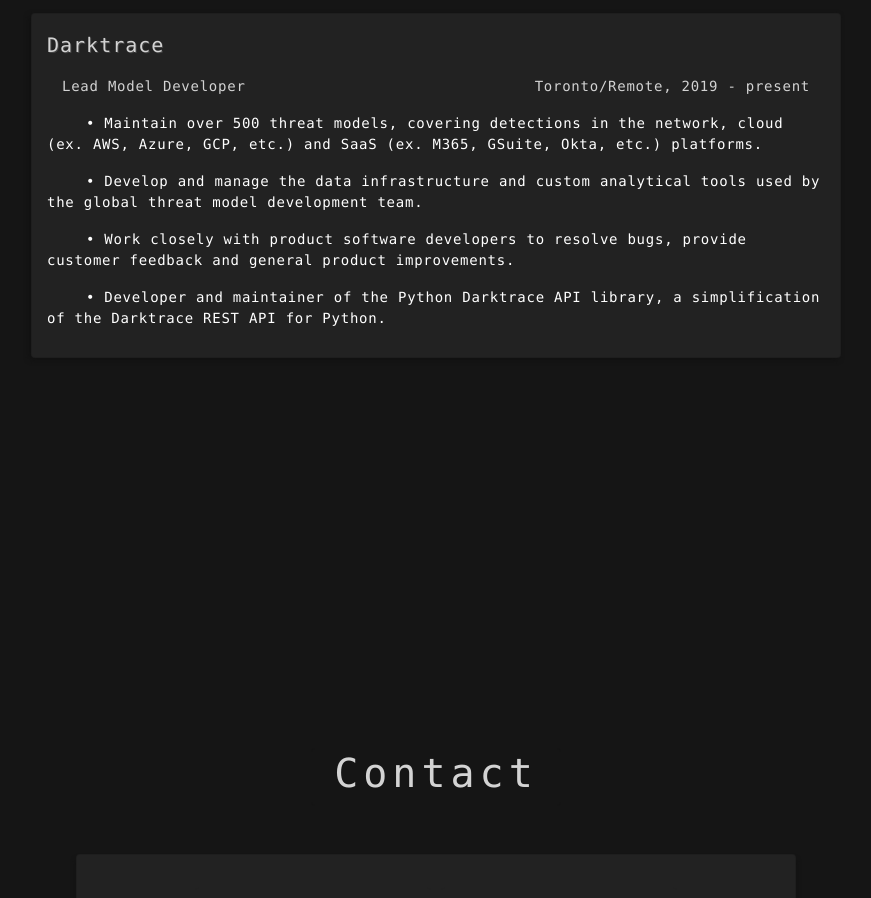
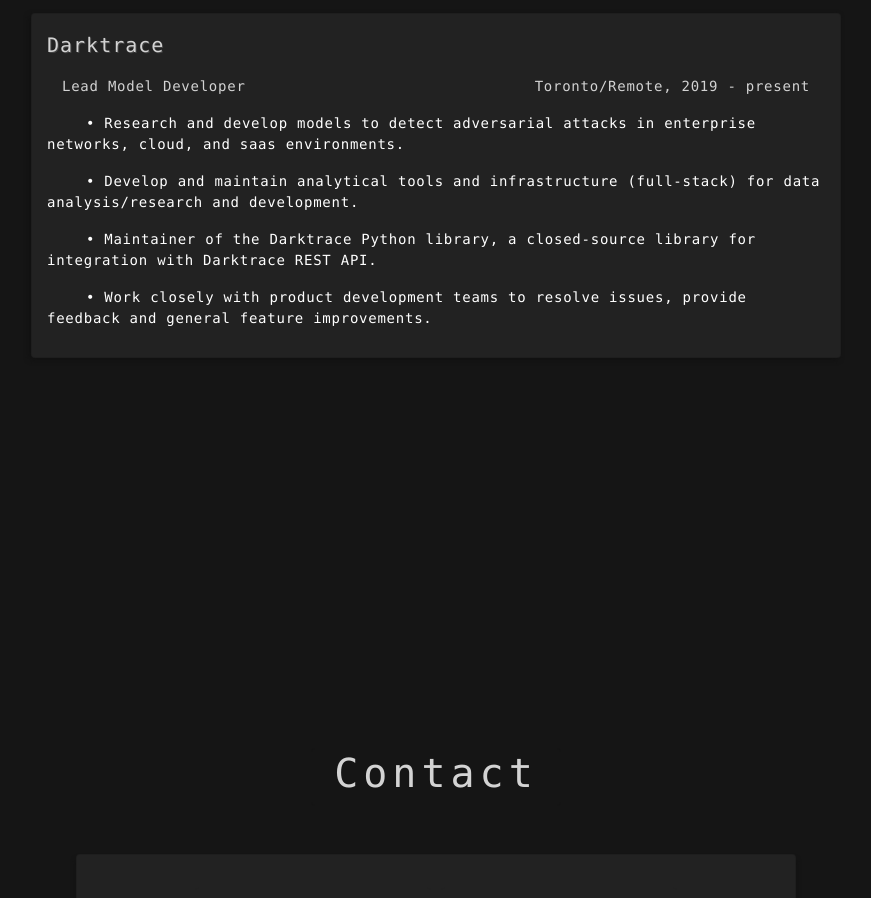
Before and after one commit to anthonytwh/anthonytwh.github.io, a React (Create React App) app: page / in a window 1280 px wide. Shown: the part 1598-2496 px from the top of the page, without its empty margins (204-1075 px from the left). Built offline with nearby package versions, Linux system fonts and the light colour scheme.

Commit message:
update about

```diff
--- a/src/components/About.jsx
+++ b/src/components/About.jsx
@@ -75,10 +75,10 @@ class About extends Component {
 														<Col><p className="Portfolio-body" style={{ textAlign: "left", color: "lightgrey" }}> Lead Model Developer </p></Col>
 														<Col><p className="Portfolio-body" style={{ textAlign: "right", color: "lightgrey" }}> Toronto/Remote, 2019 - present </p></Col>
 													</Row>
-													<p className="Portfolio-body" style={{ textIndent: "5%" }} > • Maintain over 500 threat models, covering detections in the network, cloud (ex. AWS, Azure, GCP, etc.) and SaaS (ex. M365, GSuite, Okta, etc.) platforms.</p>
-													<p className="Portfolio-body" style={{ textIndent: "5%" }} > • Develop and manage the data infrastructure and custom analytical tools used by the global threat model development team.</p>
-													<p className="Portfolio-body" style={{ textIndent: "5%" }} > • Work closely with product software developers to resolve bugs, provide customer feedback and general product improvements.</p>
-													<p className="Portfolio-body" style={{ textIndent: "5%" }} > • Developer and maintainer of the Python Darktrace API library, a simplification of the Darktrace REST API for Python.</p>
+													<p className="Portfolio-body" style={{ textIndent: "5%" }} > • Research and develop models to detect adversarial attacks in enterprise networks, cloud, and saas environments.</p>
+													<p className="Portfolio-body" style={{ textIndent: "5%" }} > • Develop and maintain analytical tools and infrastructure (full-stack) for data analysis/research and development.</p>
+													<p className="Portfolio-body" style={{ textIndent: "5%" }} > • Maintainer of the Darktrace Python library, a closed-source library for integration with Darktrace REST API.</p>
+													<p className="Portfolio-body" style={{ textIndent: "5%" }} > • Work closely with product development teams to resolve issues, provide feedback and general feature improvements.</p>
 												</Col>
 											</Row>
 											<Row className="Portfolio-row">
@@ -89,7 +89,7 @@ class About extends Component {
 													</Row>
 													<p className="Portfolio-body" style={{ textIndent: "5%" }} > • Lead analyst in Canada, supporting strategic accounts and pre/post-sale engagements as a subject matter Expert.</p>
 													<p className="Portfolio-body" style={{ textIndent: "5%" }} > • Investigated active threats and live compromises in customer environments, compiling highly-detailed threat reports for executives and technical clients.</p>
-													<p className="Portfolio-body" style={{ textIndent: "5%" }} > • Contributed over hundreds of IOC's to the internal Darktrace threat intelligence feed from threat research activities.</p>
+													<p className="Portfolio-body" style={{ textIndent: "5%" }} > • Contributed hundreds of IOC's to the internal threat intel repository through research and post-morten investigations.</p>
 													<p className="Portfolio-body" style={{ textIndent: "5%" }} > • Presented at customer events, providing knowledge and expertise of the Darktrace product to clients.</p>
 												</Col>
 											</Row>
```
